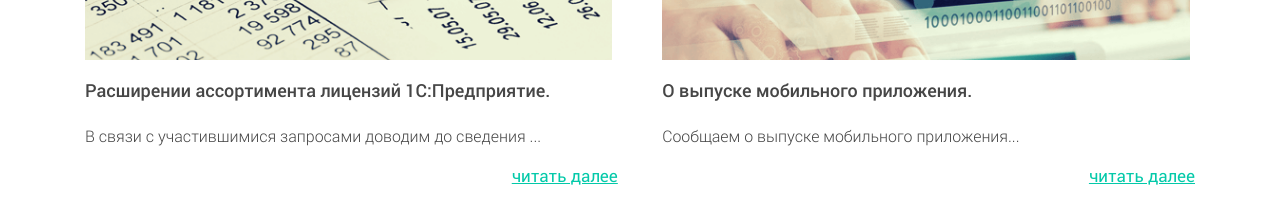
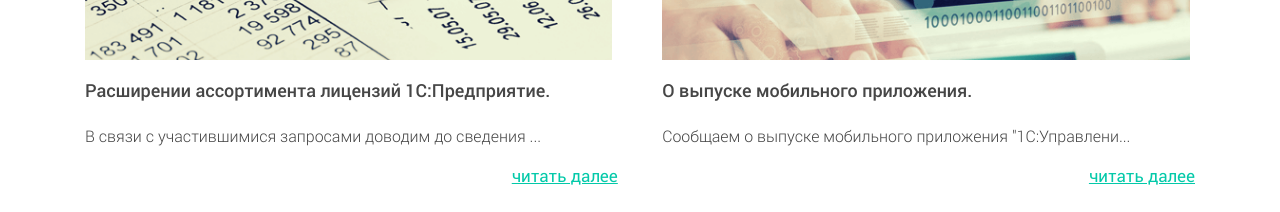
Before and after one commit to mmarvakh/JS-course, a website built with webpack: page Diplom/index.html in a window 1280 px wide. Shown: the part 8400-8612 px from the top of the page. Built offline with nearby package versions, Linux system fonts and the light colour scheme; what element-closest would draw is missing.

Commit message:
Исправлен баг с модальным окном и сделана логика блока новостей

```diff
--- a/Diplom/src/modules/restrictionText.js
+++ b/Diplom/src/modules/restrictionText.js
@@ -13,7 +13,7 @@ const restrictionText = () => {
           cloneParagraphRight = rightParagraph.textContent;
 
     leftParagraph.textContent = leftParagraph.textContent.slice(0, 55) + "...";
-    rightParagraph.textContent = rightParagraph.textContent.slice(0, 65) + "...";
+    rightParagraph.textContent = rightParagraph.textContent.slice(0, 55) + "...";
 
     let countLeft = 0,
         countRight = 0;
```
Also changed, not shown: Diplom/index.html (+2 -4 lines), Diplom/dist/main.js.
